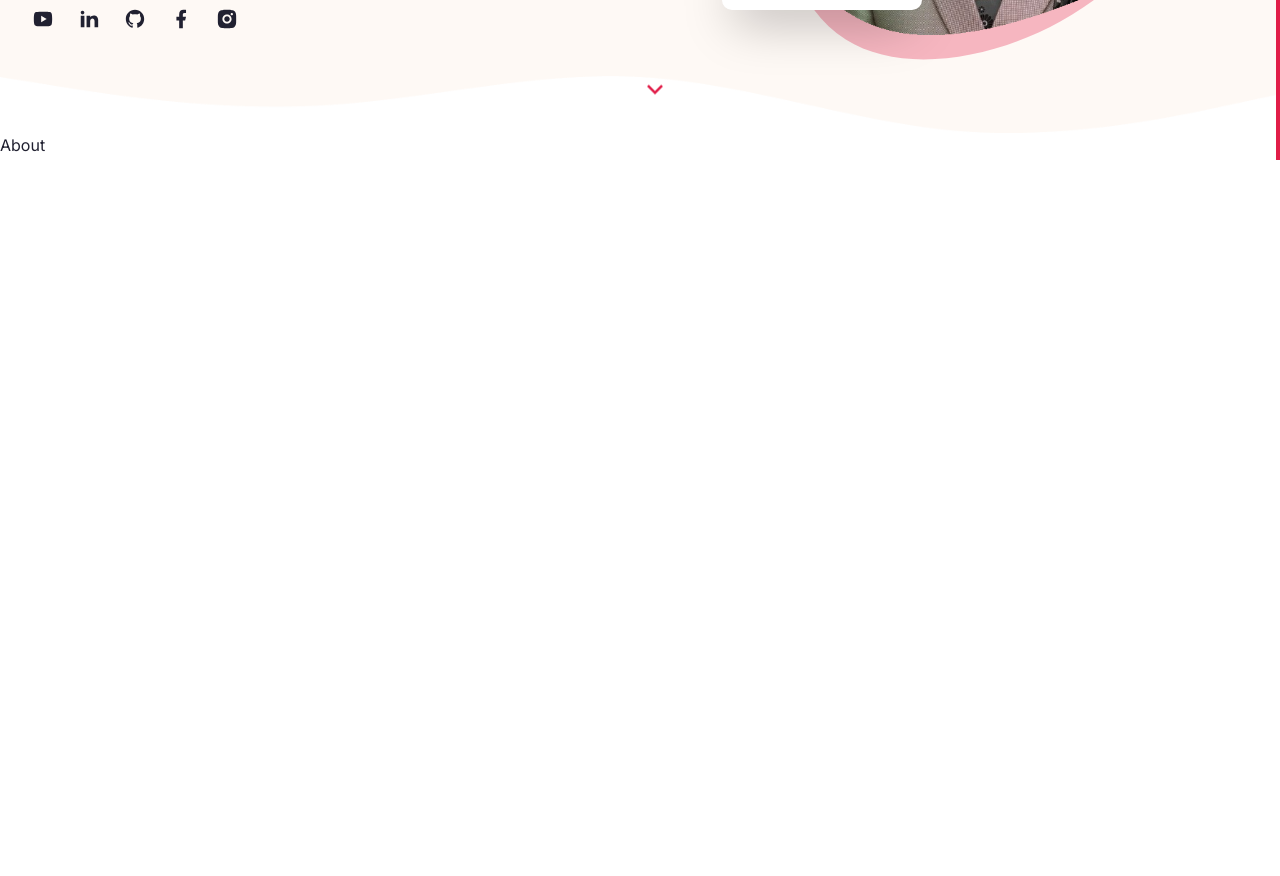
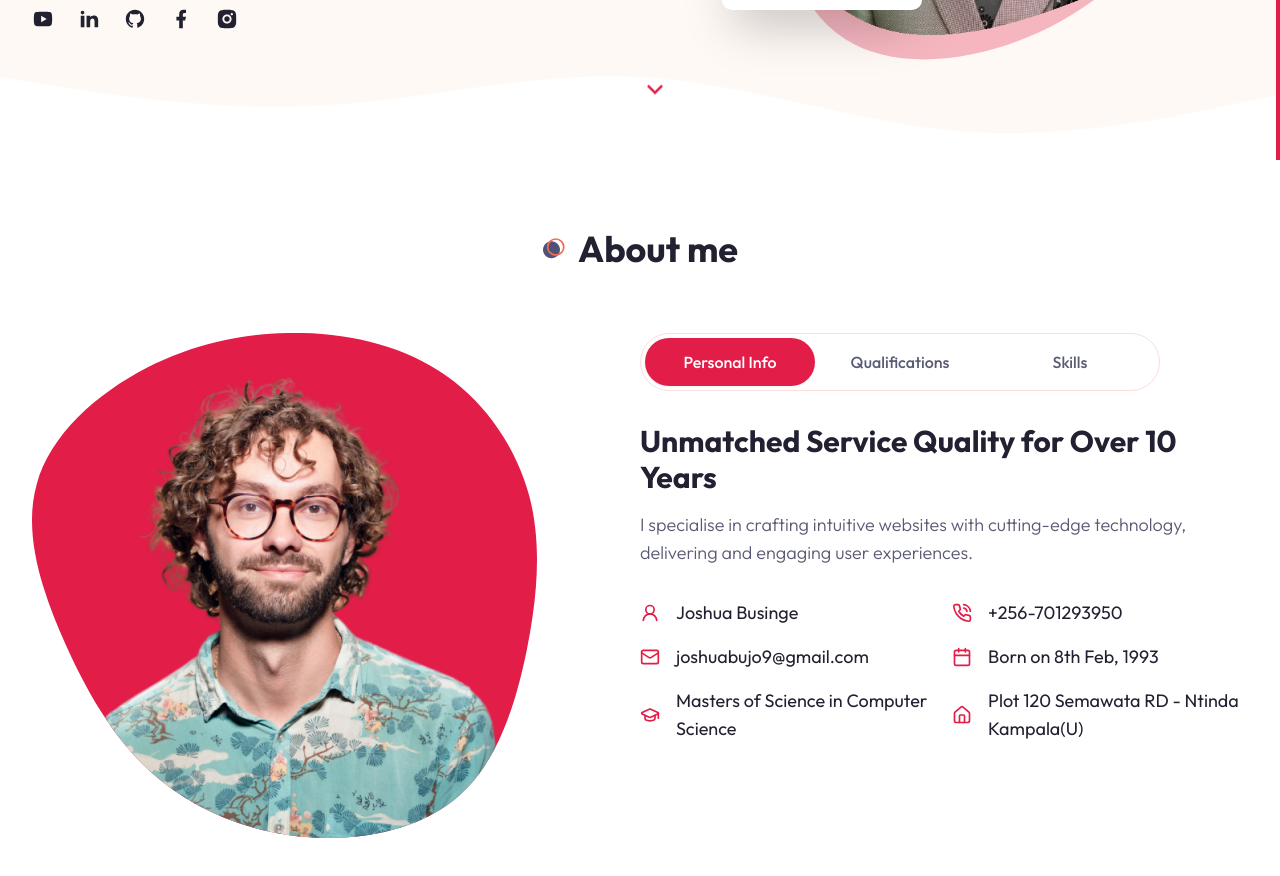
Before and after one commit to joshuabusinge/myportfolio, a Next.js app: page / in a window 1280 px wide. Shown: the part 640-1516 px from the top of the page. Built offline with nearby package versions, Linux system fonts and the light colour scheme.

Commit message:
About Me Updates

```diff
--- a/app/globals.css
+++ b/app/globals.css
@@ -68,8 +68,24 @@
   @apply text-6xl xl:text-[72px] xl:leading-[80px] tracking-[-2px] font-bold;
 }
 
+.h2 {
+  @apply text-4xl font-bold;
+}
+
+.h3 {
+  @apply text-3xl font-bold;
+}
+
+.h4 {
+  @apply text-[22px] font-semibold;
+}
+
 .subtitle {
   @apply text-muted-foreground text-lg mb-8 font-light;
+}
+
+.section-title {
+  @apply text-4xl font-bold relative w-max flex items-center justify-between gap-x-3 before:bg-dots_light before:bg-dots_dark before:bg-no-repeat before:bg-center before:w-[24px] before:h-[24px];
 }
 
 .badge {
--- a/app/layout.jsx
+++ b/app/layout.jsx
@@ -1,4 +1,4 @@
-import { Inter } from "next/font/google";
+import { Outfit } from "next/font/google";
 import "./globals.css";
 
 //Components
@@ -7,7 +7,7 @@ import Footer from "@/components/Footer";
 //theme_provider
 import { ThemeProvider } from "@/components/ThemeProvider";
 
-const inter = Inter({ subsets: ["latin"] });
+const outfit = Outfit({ subsets: ["latin"] });
 
 export const metadata = {
   title: "Create Next App",
@@ -17,7 +17,7 @@ export const metadata = {
 export default function RootLayout({ children }) {
   return (
     <html lang="en" suppressHydrationWarning>
-      <body className={inter.className}>
+      <body className={outfit.className}>
         <ThemeProvider attribute="class" defaultTheme="light">
           <Header />
           {children}
--- a/components/About.jsx
+++ b/components/About.jsx
@@ -12,8 +12,197 @@ import {
   Briefcase,
 } from "lucide-react";
 
+const infoData = [
+  {
+    icon: <User2 size={20} />,
+    text: "Joshua Businge",
+  },
+  {
+    icon: <PhoneCall size={20} />,
+    text: "+256-701293950",
+  },
+  {
+    icon: <MailIcon size={20} />,
+    text: "joshuabujo9@gmail.com",
+  },
+  {
+    icon: <Calendar size={20} />,
+    text: "Born on 8th Feb, 1993",
+  },
+  {
+    icon: <GraduationCap size={20} />,
+    text: "Masters of Science in Computer Science",
+  },
+  {
+    icon: <HomeIcon size={20} />,
+    text: "Plot 120 Semawata RD - Ntinda Kampala(U)",
+  },
+];
+
+const qualificationData = [
+  {
+    title: "education",
+    data: [
+      {
+        university: "Makerere University",
+        qualification: "Bachelor of Science in Computer Science",
+        years: "2012-2016",
+      },
+      {
+        university: "Makerere University",
+        qualification: "Masters of Science in Computer Science",
+        years: "2022-2024",
+      },
+    ],
+  },
+  {
+    title: "experience",
+    data: [
+      {
+        organisation: "ThinkIT Limited",
+        role: "Co-founder and Director",
+        years: "2013-Present",
+      },
+      {
+        organisation: "ThinkIT Limited",
+        role: "Data Scientist",
+        years: "2016-Present",
+      },
+      {
+        organisation: "ResilientAfrica Network",
+        role: "Innovator Matibabu Project",
+        years: "2013-2017",
+      },
+      {
+        organisation: "UNFPA",
+        role: "Technical Developer",
+        years: "2016-2018",
+      },
+    ],
+  },
+];
+
+const skillData = [
+  {
+    title: "skills",
+    data: [
+      {
+        name: "Python,SQL",
+      },
+      {
+        name: "Data Science and Data Analysis",
+      },
+      {
+        name: "NextJs, Tailwind",
+      },
+      {
+        name: "Front-End Development",
+      },
+      {
+        name: "Microsoft Azure",
+      },
+      {
+        name: "Cloud Practioner Certificate",
+      },
+    ],
+  },
+  {
+    title: "tools",
+    data: [
+      {
+        imgPath: "/about/vscode.svg",
+      },
+      {
+        imgPath: "/about/figma.svg",
+      },
+      {
+        imgPath: "/about/notion.svg",
+      },
+      {
+        imgPath: "/about/wordpress.svg",
+      },
+    ],
+  },
+];
+
 const About = () => {
-  return <div>About</div>;
+  const getData = (arr, title) => {
+    return arr.find((item) => item.title === title);
+  };
+
+  console.log(getData(qualificationData, "education"));
+  return (
+    <section className="xl:h-[860px] pb-12 xl:py-24">
+      <div className="container mx-auto">
+        <h2 className="section-title mb-8 xl:mb-16 text-center mx-auto">
+          About me
+        </h2>
+        <div className="flex flex-col xl:flex-row">
+          {/* {image} */}
+          <div className="hidden xl:flex flex-1 relative">
+            <DevImg
+              containerStyles="bg-about_shape_light dark:bg-about_shape_dark w-[505px] h-[505px] bg-no-repeat relative"
+              imgSrc="/about/developer.png"
+            />
+          </div>
+          {/* {tabs} */}
+
+          <div className="flex-1">
+            <Tabs defaultValue="personal">
+              <TabsList className="w-full grid xl:grid-cols-3 xl:max-w-[520px] xl:border dark:border-none">
+                <TabsTrigger className="w-[162px] xl:w-auto" value="personal">
+                  Personal Info
+                </TabsTrigger>
+                <TabsTrigger
+                  className="w-[162px] xl:w-auto"
+                  value="qualification"
+                >
+                  Qualifications
+                </TabsTrigger>
+                <TabsTrigger className="w-[162px] xl:w-auto" value="skills">
+                  Skills
+                </TabsTrigger>
+              </TabsList>
+              {/* {tabs content} */}
+              <div className="text-lg mt-12 xl:mt-8">
+                {/* {personal} */}
+                <TabsContent value="personal">
+                  <div className="text-center xl:text-left">
+                    <h3 className="h3 mb-4">
+                      Unmatched Service Quality for Over 10 Years
+                    </h3>
+                    <p className="subtitle max-w-xl mx-auto xl:mx-0">
+                      I specialise in crafting intuitive websites with
+                      cutting-edge technology, delivering and engaging user
+                      experiences.
+                    </p>
+                    {/* {icons} */}
+                    <div className="grid xl:grid-cols-2 gap-4 mb-12">
+                      {infoData.map((item, index) => {
+                        return (
+                          <div
+                            className="flex items-center gap-x-4 mx-auto xl:mx-0"
+                            key={index}
+                          >
+                            <div className="text-primary">{item.icon}</div>
+                            <div>{item.text}</div>
+                          </div>
+                        );
+                      })}
+                    </div>
+                  </div>
+                </TabsContent>
+                <TabsContent value="qualification">
+                  qualification info
+                </TabsContent>
+                <TabsContent value="skills">skills info</TabsContent>
+              </div>
+            </Tabs>
+          </div>
+        </div>
+      </div>
+    </section>
+  );
 };
 
 export default About;
--- a/components/ui/tabs.jsx
+++ b/components/ui/tabs.jsx
@@ -1,33 +1,35 @@
-"use client"
+"use client";
 
-import * as React from "react"
-import * as TabsPrimitive from "@radix-ui/react-tabs"
+import * as React from "react";
+import * as TabsPrimitive from "@radix-ui/react-tabs";
 
-import { cn } from "@/lib/utils"
+import { cn } from "@/lib/utils";
 
-const Tabs = TabsPrimitive.Root
+const Tabs = TabsPrimitive.Root;
 
 const TabsList = React.forwardRef(({ className, ...props }, ref) => (
   <TabsPrimitive.List
     ref={ref}
     className={cn(
-      "inline-flex h-10 items-center justify-center rounded-md bg-muted p-1 text-muted-foreground",
+      "inline-flex items-center justify-center xl:bg-white p-1 text-muted-foreground rounded-[30px] dark:md:bg-secondary",
       className
     )}
-    {...props} />
-))
-TabsList.displayName = TabsPrimitive.List.displayName
+    {...props}
+  />
+));
+TabsList.displayName = TabsPrimitive.List.displayName;
 
 const TabsTrigger = React.forwardRef(({ className, ...props }, ref) => (
   <TabsPrimitive.Trigger
     ref={ref}
     className={cn(
-      "inline-flex items-center justify-center whitespace-nowrap rounded-sm px-3 py-1.5 text-sm font-medium ring-offset-background transition-all focus-visible:outline-none focus-visible:ring-2 focus-visible:ring-ring focus-visible:ring-offset-2 disabled:pointer-events-none disabled:opacity-50 data-[state=active]:bg-background data-[state=active]:text-foreground data-[state=active]:shadow-sm",
+      "inline-flex items-center justify-center whitespace-nowrap rounded-full px-3 py-1.5 text-base font-medium ring-offset-background transition-all focus-visible:outline-none focus-visible:ring-2 focus-visible:ring-ring focus-visible:ring-offset-2 disabled:pointer-events-none disabled:opacity-50 data-[state=active]:bg-primary data-[state=active]:text-white data-[state=active]:shadow-sm h-[48px]",
       className
     )}
-    {...props} />
-))
-TabsTrigger.displayName = TabsPrimitive.Trigger.displayName
+    {...props}
+  />
+));
+TabsTrigger.displayName = TabsPrimitive.Trigger.displayName;
 
 const TabsContent = React.forwardRef(({ className, ...props }, ref) => (
   <TabsPrimitive.Content
@@ -36,8 +38,9 @@ const TabsContent = React.forwardRef(({ className, ...props }, ref) => (
       "mt-2 ring-offset-background focus-visible:outline-none focus-visible:ring-2 focus-visible:ring-ring focus-visible:ring-offset-2",
       className
     )}
-    {...props} />
-))
-TabsContent.displayName = TabsPrimitive.Content.displayName
+    {...props}
+  />
+));
+TabsContent.displayName = TabsPrimitive.Content.displayName;
 
-export { Tabs, TabsList, TabsTrigger, TabsContent }
+export { Tabs, TabsList, TabsTrigger, TabsContent };
--- a/tailwind.config.js
+++ b/tailwind.config.js
@@ -79,6 +79,10 @@ module.exports = {
         hero_shape: "url(/hero/shape-1.svg)",
         hero_shape2_light: "url(/hero/shape-2-light.svg)",
         hero_shape2_dark: "url(/hero/shape-2-dark.svg)",
+        about_shape_light: "url(/about/shape-light.svg)",
+        about_shape_dark: "url(/about/shape-dark.svg)",
+        dots_light: "url(/dots-light.svg)",
+        dots_dark: "url(/dots-dark.svg)",
       },
     },
   },
```
Also changed, not shown: public/about/shape-light.svg.
